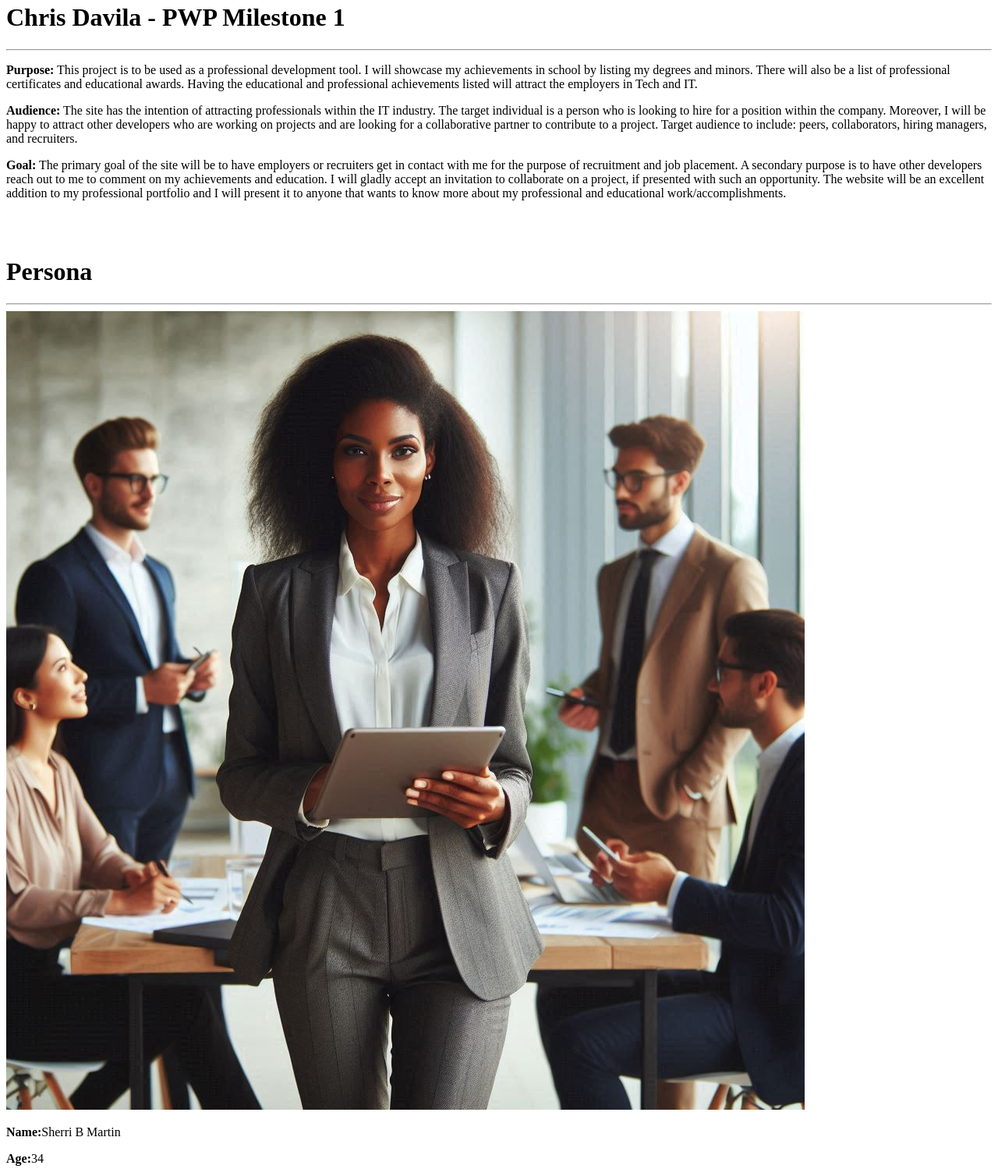
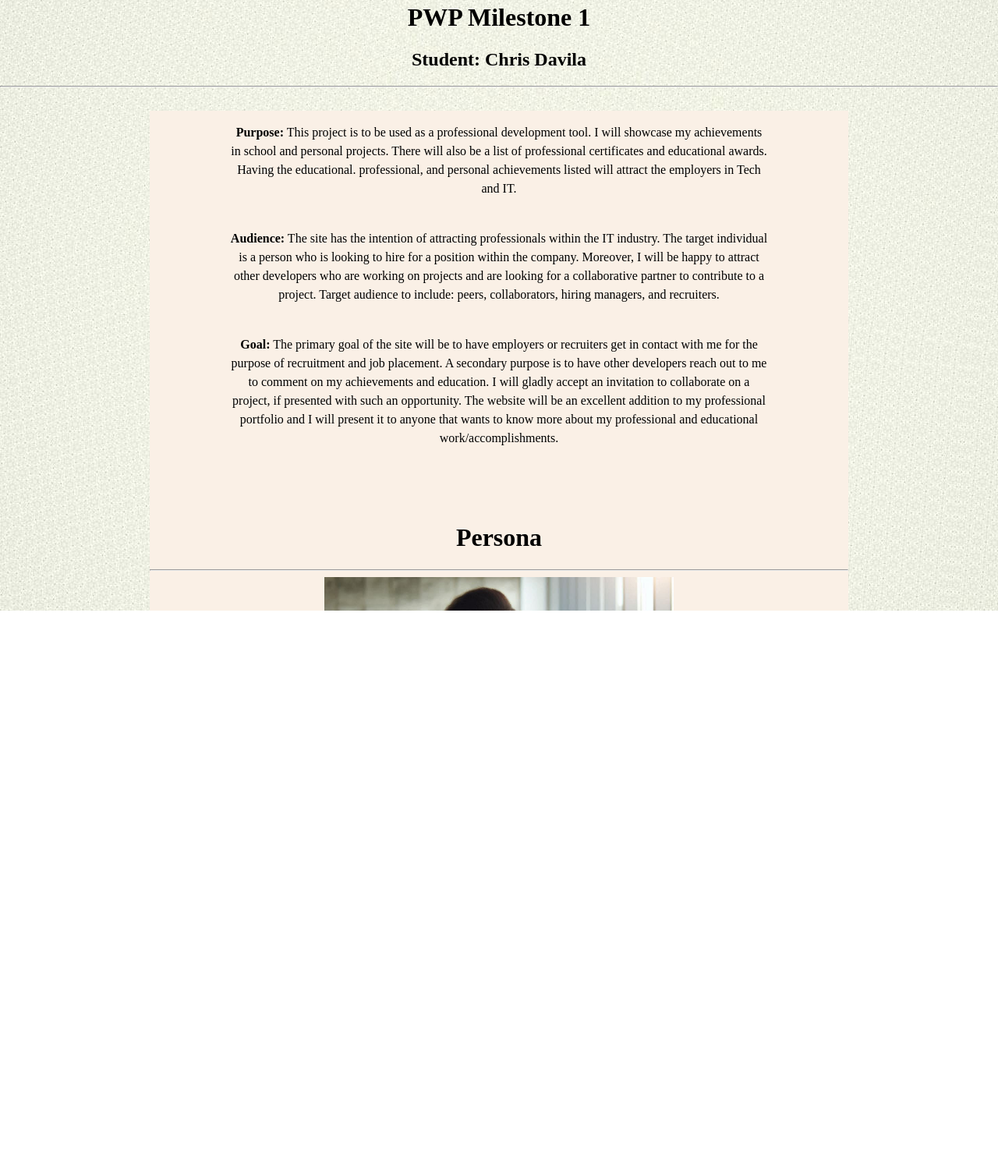
Before and after one commit to Chris-Davila/Chris-webDev-for-hire, a plain HTML site: page documentation/milestone-1.html in a window 1280 px wide. Shown: the part 17-1525 px from the top of the page at 78% size. After the commit the page ends 800 px from the top, so only its background shows below. Drawn offline with Linux system fonts and the light colour scheme.

```diff
--- a/documentation/milestone-1.html
+++ b/documentation/milestone-1.html
@@ -3,25 +3,41 @@
 <head>
     <meta charset="utf-8">
     <title>PWP Milestone 1</title>
+    <link rel="stylesheet" href="styles.css">
 </head>
 <body>
-    <h1>Chris Davila - PWP Milestone 1</h1>
+    <div class="page-container">
+        <header>
+            <div class="title">
+                <h1>PWP Milestone 1</h1>
+                <h2>Student: Chris Davila</h2>
                 <hr>
-    <p><strong>Purpose:</strong> This project is to be used as a professional development tool. I will showcase my achievements in school by listing my degrees and minors. There will also be a list of professional certificates and educational awards. Having the educational and professional achievements listed will attract the employers in Tech and IT.</p>
+            </div>
+        </header>
+        <main>
+            <div class="info-1">
+                <p><strong>Purpose:</strong> This project is to be used as a professional development tool. I will showcase my achievements in school and personal projects. There will also be a list of professional certificates and educational awards. Having the educational. professional, and personal achievements listed will attract the employers in Tech and IT.</p>
                 <p><strong>Audience:</strong> The site has the intention of attracting professionals within the IT industry. The target individual is a person who is looking to hire for a position within the company. Moreover, I will be happy to attract other developers who are working on projects and are looking for a collaborative partner to contribute to a project. Target audience to include: peers, collaborators, hiring managers, and recruiters.</p>
                 <p><strong>Goal:</strong> The primary goal of the site will be to have employers or recruiters get in contact with me for the purpose of recruitment and job placement. A secondary purpose is to have other developers reach out to me to comment on my achievements and education. I will gladly accept an invitation to collaborate on a project, if presented with such an opportunity. The website will be an excellent addition to my professional portfolio and I will present it to anyone that wants to know more about my professional and educational work/accomplishments.</p>
+            </div>
             <br />
             <br />
             <h1>Persona</h1>
             <hr>
-    <img src="business_manager.png" alt="Business Manager"/>
+            <div>
+                <img class="resp-img-md" src="images/business_manager.png" alt="Business Manager"/>
+            </div>
+            <div class="info-2">
                 <p><strong>Name:</strong>Sherri B Martin</p>
                 <p><strong>Age:</strong>34</p>
-    <p><strong>Profession:</strong>Co-founder and CTO at CreativeFoodCreations.com, a startup that is like Fudrucker's in allowing you to build a burger and have the creation made by a chef and the recipe sent, along with the sandwich, to your residence. The company will continue to send you the recipe with ingredients at a monthly rate. The company also allows for building of snacks such as, cookies, donuts, chips, sodas, and cereal to name a few. The company relies heavily on an online presence made possible by websites and social media. The company posts publications to inform people that they are hiring for in-house full-stack developers. Sherri has contracted with restaurants to help them find creative creations with food and have the food creations be tested on the public to see if they will add the item onto their menu and attract others to the CreativeFoodCreations site to create creative burger and cookie designs. The website is a collaboration tool in terms of creating food designs and rating and commenting on them.</p>
-    <p><strong>Technology:</strong>Mac power user. Uses a macbook pro with Apple M4 chip technology. 10-core CPU, 10-core CPU, with 24GB memory and 1TB of storage space.</p>
+                <p><strong>Profession:</strong> Co-founder and CTO at CreativeFoodCreations.com, a startup that is like Fudrucker's in allowing you to build a burger and have the creation made by a chef and the recipe sent, along with the sandwich, to your residence. The company will continue to send you the recipe with ingredients at a monthly rate. The company also allows for building of snacks such as, cookies, donuts, chips, sodas, and cereal to name a few. The company relies heavily on an online presence made possible by websites and social media. The company posts publications to inform people that they are hiring for in-house full-stack developers. Sherri has contracted with restaurants to help them find creative creations with food and have the food creations be tested on the public to see if they will add the item onto their menu and attract other interested individuals or restaurants to the CreativeFoodCreations site to create creative burger and cookie designs. The website is a collaboration tool in terms of creating food designs and rating and commenting on them.</p>
+                <p><strong>Technology:</strong> Mac power user. Uses a macbook pro with Apple M4 chip technology. 10-core CPU, 10-core GPU, with 24GB memory and 1TB of storage space. iPhone 15 Pro.</p>
                 <p><strong>Attitudes and Behaviors:</strong> does work as a video editor and graphic design as part of her business management activities. Sherri was a graphic designer and videographer in previous jobs in marketing. Sherri is a people person and enjoys spending time with potential investors and relaying messages to her employees. She does not have much time to spend looking at applicants' portfolio sites and will skim through resumes 30 seconds at a time. Her company has become a desirable place for Tech students and graduates to work at. She does not hold people's resume or experience as impressive and rather looks for the ability to create outstanding website content. Sherri has a strong social media presence and attends tech and restaurant community networking events. She has found her employees through events, LinkedIn, and X.</p>
-    <p><strong>Frustrations and Needs:</strong> Sherri needs to hire more web developers to allow for here growing company to place more customization controls on the company website because the company is branching their food creations to Cereals, granola, and trail mixes. Sherri is looking to hire 3 new web devs to update and maintain the website. She prefers hiring someone with 2 years experience, but will consider candidates that have a decent project portfolio. She is frustrated because she has felt that two of the three new hires must be hired within 2 weeks. She has been flooded with applicants but is having a hard time finding the person with the correct amount of experience or with an impressive portfolio. The interviews are ongoing but has not heard of candidates that hold the personality and dedication that is needed to push the company forward onto future success.</p>
-    <p><strong>Goals:</strong> Sherri is focused on filling the role of the web developer to allow for the website to be customized to the specific details that have been laid out by the UI/UX team. The most important thing for the company is to have employees that can maintain company culture and morale. Can Sherri find a placement for a candidate by screening the candidate, over the phone, for 3 minutes max? The time for interviews are extremely limited and must be saved for those who are very much like the desired ideal employee. Can she find the candidate by taking quick glaces through personal sites? The job market is very competitive, so there are many candidates that must be screened.</p>
+                <p><strong>Frustrations and Needs:</strong> Sherri needs to hire more web developers to allow for her growing company to place more customization controls on the company website because the company is branching their food creations to Cereals, granola, and trail mixes. Sherri is looking to hire 3 new web devs to update and maintain the website. She prefers hiring someone with 2 years experience, but will consider candidates that have a decent project portfolio. She is frustrated because she has felt that two of the three new hires must be hired within 2 weeks. She has been flooded with applicants but is having a hard time finding the person with the correct amount of experience or with an impressive portfolio. The interviews are ongoing, but she has not heard of candidates that hold the personality and dedication that is needed to push the company forward onto future success.</p>
+                <p><strong>Goals:</strong> Sherri is focused on filling the role of the web developer to allow for the website to be customized to the specific details that have been laid out by the UI/UX team. The most important thing for the company is to have employees that can maintain company culture and morale. Can Sherri find a placement for a candidate by screening the candidate, over the phone, for 3 minutes max? The time for interviews are extremely limited and must be saved for those who are very much like the desired ideal employee. Can she find the candidate by taking quick glaces through the applicants' personal sites? The job market is very competitive, so there are many candidates that must be screened.</p>
                 <p><strong>User Story:</strong> As a user, I need to quickly find if the candidate holds the necessary traits that will warrant him or her a phone call. There isn't much time to fully ensure the competence of a fully capable web developer by looking at websites, so a coding challenge may also be necessary as a final step.</p>
+            </div>
+        </main>
+    </div>
 </body>
 </html>
--- /dev/null
+++ b/documentation/styles.css
@@ -0,0 +1,30 @@
+body {
+    margin: 0;
+    padding: 0;
+}
+.page-container {
+    text-align: center;
+    overflow-y: scroll;
+    background: url("images/7205205.jpg") center center no-repeat;
+    height: 100vh;
+    width: 100%;
+}
+main {
+    background-color: linen;
+    width: 70%;
+    margin: 30px auto;
+}
+.info-1 {
+    display: flex;
+    flex-direction: column;
+    gap: .5rem;
+    width: 77%;
+    margin: 1.5rem auto;
+    line-height: 1.5;
+}
+.resp-img-lg {
+    width: 80%;
+}
+.resp-img-md {
+    width: 50%;
+}
```
Also changed, not shown: documentation/milestone-2.html (added, +37 -0 lines), documentation/images/7205205.jpg (added), documentation/images/business_manager.png (renamed from documentation/business_manager.png), documentation/images/desktopWireframe.png (added), documentation/images/mobileWireframe.png (added). Lines whose indentation alone changed are shown as unchanged.
